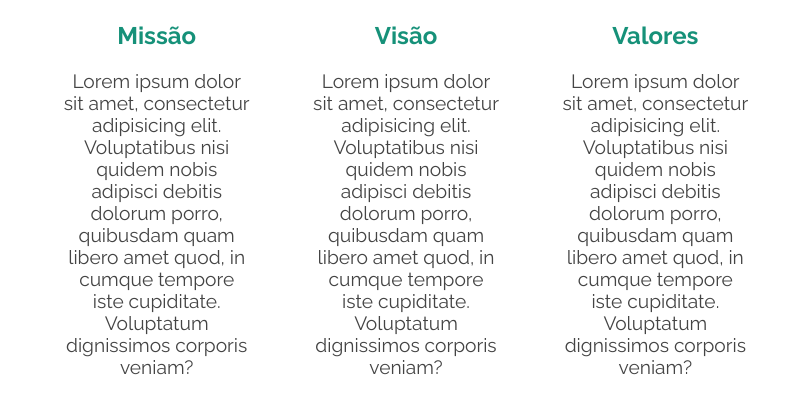
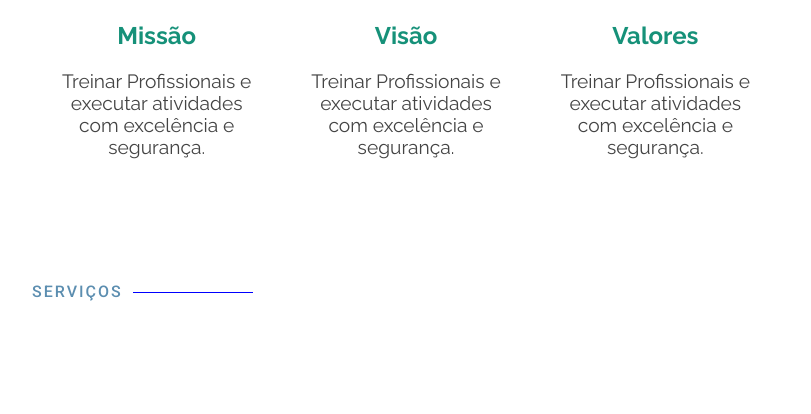
Before and after one commit to Christopher-Marim/etmnextapp, a Next.js app: page / in a window 1280 px wide. Shown: the part 1307-1721 px from the top of the page, without its empty margins (234-1045 px from the left). After the commit the page ends 1659 px from the top, so only its background shows below. Built offline with nearby package versions, Linux system fonts and the light colour scheme.

Commit message:
creation Services component

```diff
--- /dev/null
+++ b/src/components/Services/Services.module.scss
@@ -0,0 +1,38 @@
+#layout1ContainerServices {
+    width: 60%;
+    margin: 40px;
+    display: flex;
+    padding: 10px;
+    flex-direction: column;
+    align-items: flex-start;
+    transition: 0.3s;
+
+    h2 {
+      font-size: 1rem;
+      font-weight: 500;
+      padding: 0;
+      line-height: 1px;
+      margin: 0 0 5px 0;
+      letter-spacing: 2px;
+      text-transform: uppercase;
+      color: #5c8eb0;
+      font-family: "Roboto", sans-serif;
+
+      &:after {
+        content: "";
+        width: 120px;
+        height: 1px;
+        display: inline-block;
+        background: blue;
+        margin: 4px 10px;
+      }
+    }
+
+    #wrapper {
+      width: 100%;
+      margin-top: 1.25rem;
+
+
+
+    }
+  }
--- /dev/null
+++ b/src/components/Services/services.tsx
@@ -0,0 +1,11 @@
+import styles from "./Services.module.scss";
+
+
+
+export function Services() {
+  return (
+    <div id={styles.layout1ContainerServices}>
+      <h2>Serviços</h2>
+    </div>
+  );
+}
--- a/src/pages/index.tsx
+++ b/src/pages/index.tsx
@@ -2,6 +2,7 @@ import { Home } from "../components/Home/home";
 import { Container } from "../styles/pages/Home";
 import { Header } from "../components/Header/header";
 import { About, ResponseAbout } from "../components/About/about";
+import { Services } from "../components/Services/services";
 
 export interface Option {
   id: number;
@@ -37,19 +38,19 @@ export default function Principal() {
     {
       id: "1",
       title: "Missão",
-      message: `Lorem ipsum dolor sit amet, consectetur adipisicing elit. Voluptatibus nisi quidem nobis adipisci debitis dolorum porro, quibusdam quam libero amet quod, in cumque tempore iste cupiditate. Voluptatum dignissimos corporis veniam?`,
+      message: `Treinar Profissionais e executar atividades com excelência e segurança.`,
     },
     {
       id: "2",
       title: "Visão",
       message:
-        "Lorem ipsum dolor sit amet, consectetur adipisicing elit. Voluptatibus nisi quidem nobis adipisci debitis dolorum porro, quibusdam quam libero amet quod, in cumque tempore iste cupiditate. Voluptatum dignissimos corporis veniam?",
+        "Treinar Profissionais e executar atividades com excelência e segurança.",
     },
     {
       id: "3",
       title: "Valores",
       message:
-        "Lorem ipsum dolor sit amet, consectetur adipisicing elit. Voluptatibus nisi quidem nobis adipisci debitis dolorum porro, quibusdam quam libero amet quod, in cumque tempore iste cupiditate. Voluptatum dignissimos corporis veniam?",
+        "Treinar Profissionais e executar atividades com excelência e segurança.",
     },
   ];
 
@@ -62,6 +63,7 @@ export default function Principal() {
         imgText={"http://etm.ltda/media/images/1627060002.png"}
         arrayResponse={arrayResponseAbout}
       ></About>
+      <Services/>
     </Container>
   );
 }
```
